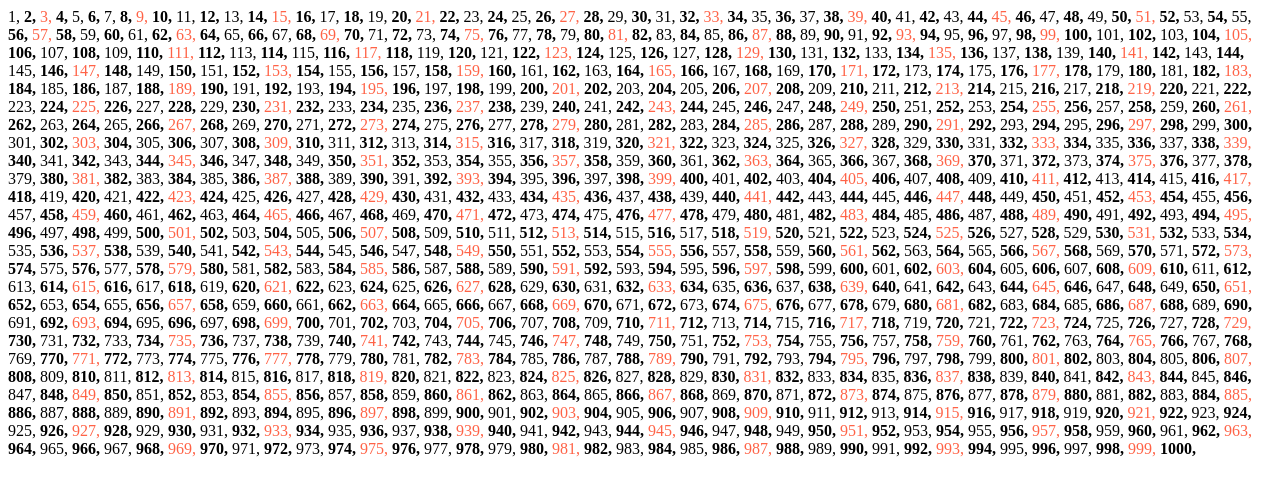
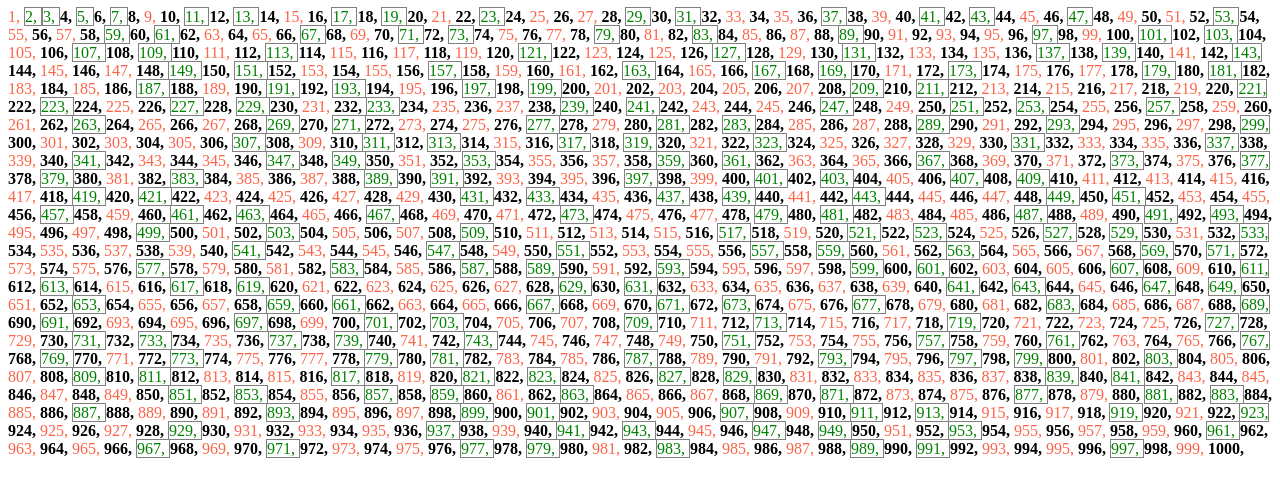
Before and after one commit to jakerjohnson94/fizzbuzz, a plain HTML site: page index.html in a window 1280 px wide. Drawn offline with Linux system fonts and the light colour scheme.

Commit message:
Prime numbers

```diff
--- a/index.html
+++ b/index.html
@@ -6,18 +6,30 @@
     <meta http-equiv="X-UA-Compatible" content="ie=edge">
     <title>FizzBuzz</title>
     <link rel="stylesheet" href="style.css">
+    <script src="script.js"></script>
 </head>
 <body>
     <div id="content">
 
     <script>
+
         for(let i= 1; i<= 1000; i++){
-            if(i%2===0){
+            if (isPrime(i) === true && i>1){
+                document.getElementById('content').innerHTML += "<span class= 'prime'>" + [i] + ", </span>";
+
+
+        }
+        else  if(i%2===0 || i===2){
                 document.getElementById('content').innerHTML += "<span class='even'>"+ [i] + ", </span>";
-            }else if (i%3 === 0){
+            }
+
+            else if (i%2 !== 0){
                 document.getElementById('content').innerHTML += "<span class='divBy3'>"+ [i] + ", </span>";
-            }else{
+            }
+
+            else{
                 document.getElementById('content').innerHTML += "<span>"+ [i] + ", </span>";
+
             }
         }
 
--- a/script.js
+++ b/script.js
@@ -0,0 +1,8 @@
+function isPrime(i){
+    let prime = true;
+    for(let n=2; n<10; n++){
+        if(i%n === 0 && i!==n){
+            prime = false;
+            }
+        }return prime;
+}
--- a/style.css
+++ b/style.css
@@ -4,3 +4,4 @@
  .divBy3{
      color: tomato;
  }
+ .prime{ color: green; border: .1px solid gray;}
```
